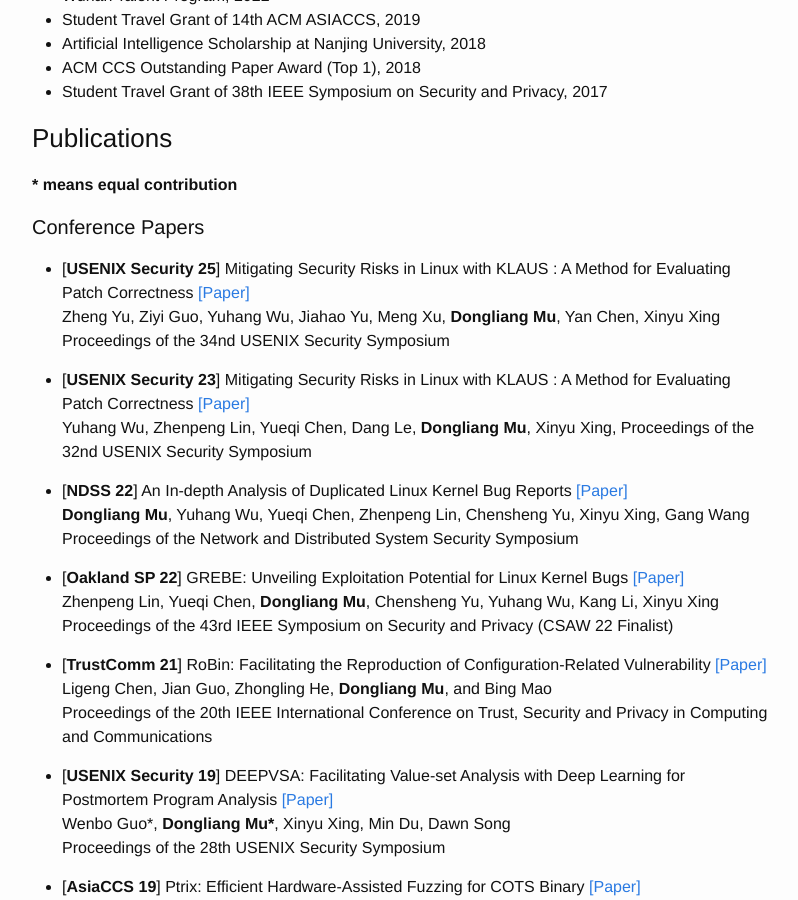
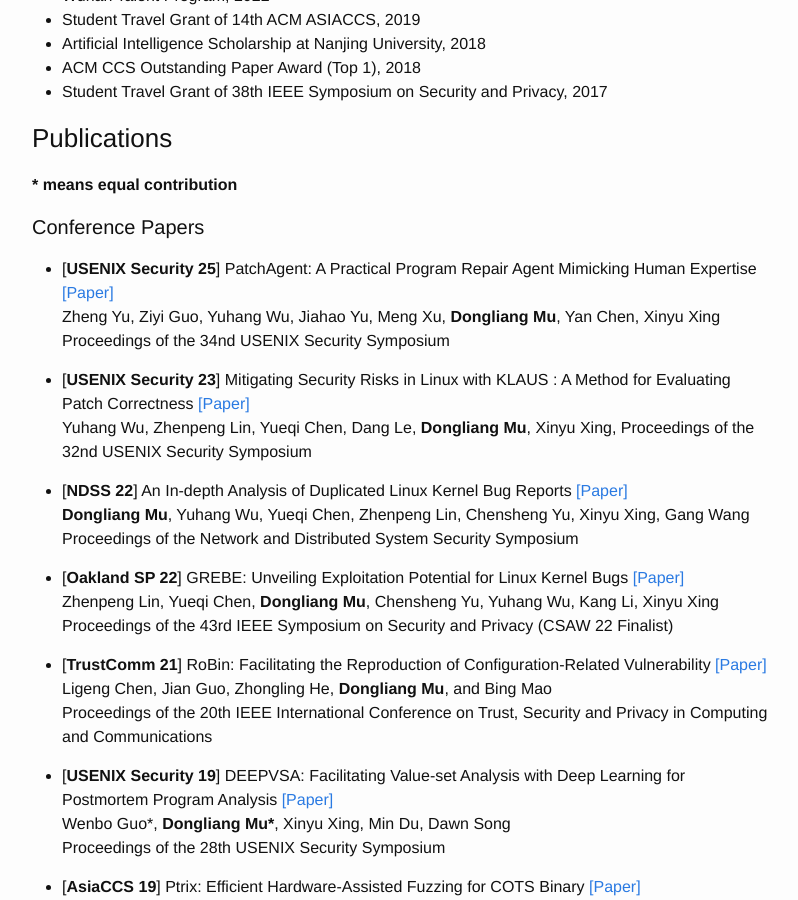
Before and after one commit to mudongliang/mudongliang.github.io, a Jekyll site: the page built from about/about.md, in a window 1280 px wide and 900 px high, scrolled down 1461 px. Shown: the whole window, without its empty margins (238-1036 px from the left). Built offline with Jekyll 4.4.1, drawn with Linux system fonts in a browser that asks for light colours.

Commit message:
fix one paper title

```diff
--- a/about/about.md
+++ b/about/about.md
@@ -52,7 +52,7 @@
 
 #### Conference Papers
 
-* [**USENIX Security 25**] Mitigating Security Risks in Linux with KLAUS : A Method for Evaluating Patch Correctness [\[Paper\]]({{site.url}})
+* [**USENIX Security 25**] PatchAgent: A Practical Program Repair Agent Mimicking Human Expertise [\[Paper\]]({{site.url}})
 Zheng Yu, Ziyi Guo, Yuhang Wu, Jiahao Yu, Meng Xu, **Dongliang Mu**, Yan Chen, Xinyu Xing
 Proceedings of the 34nd USENIX Security Symposium
 
```
